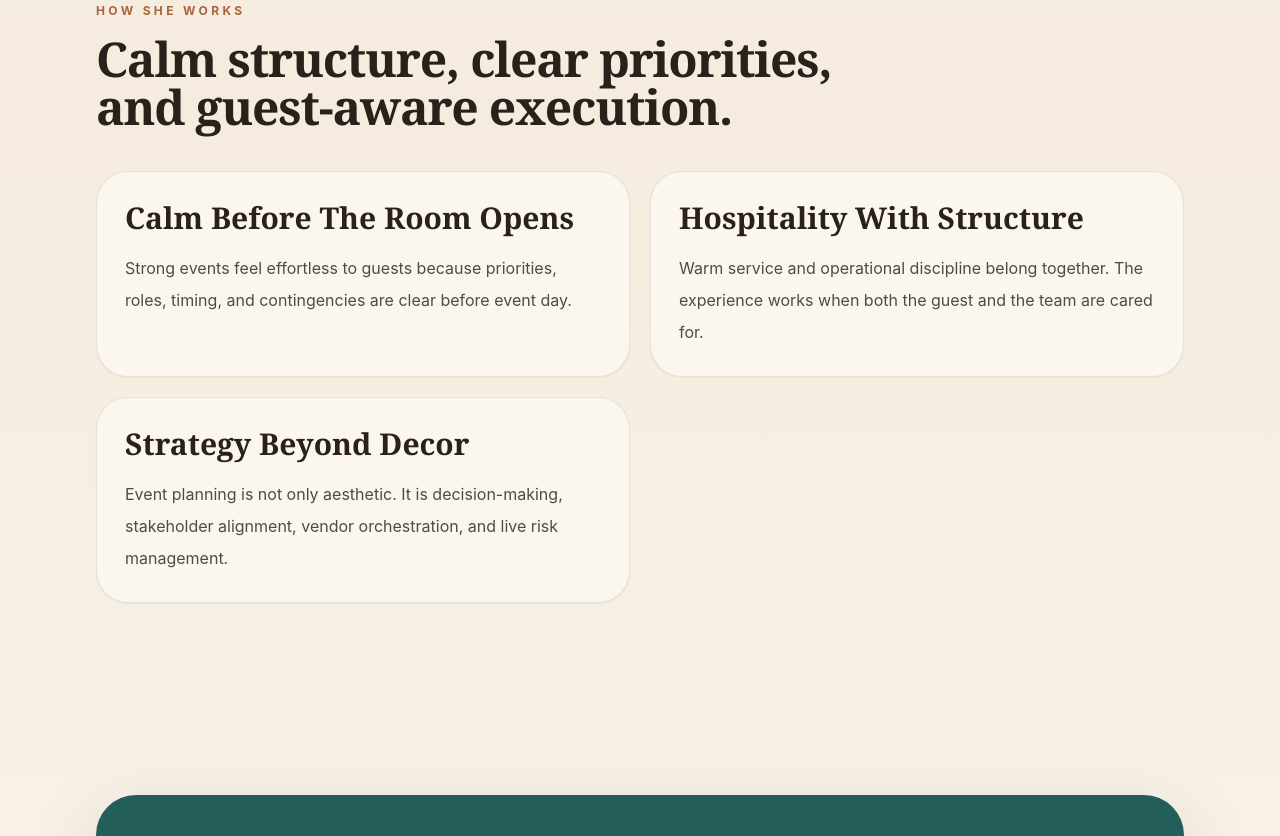
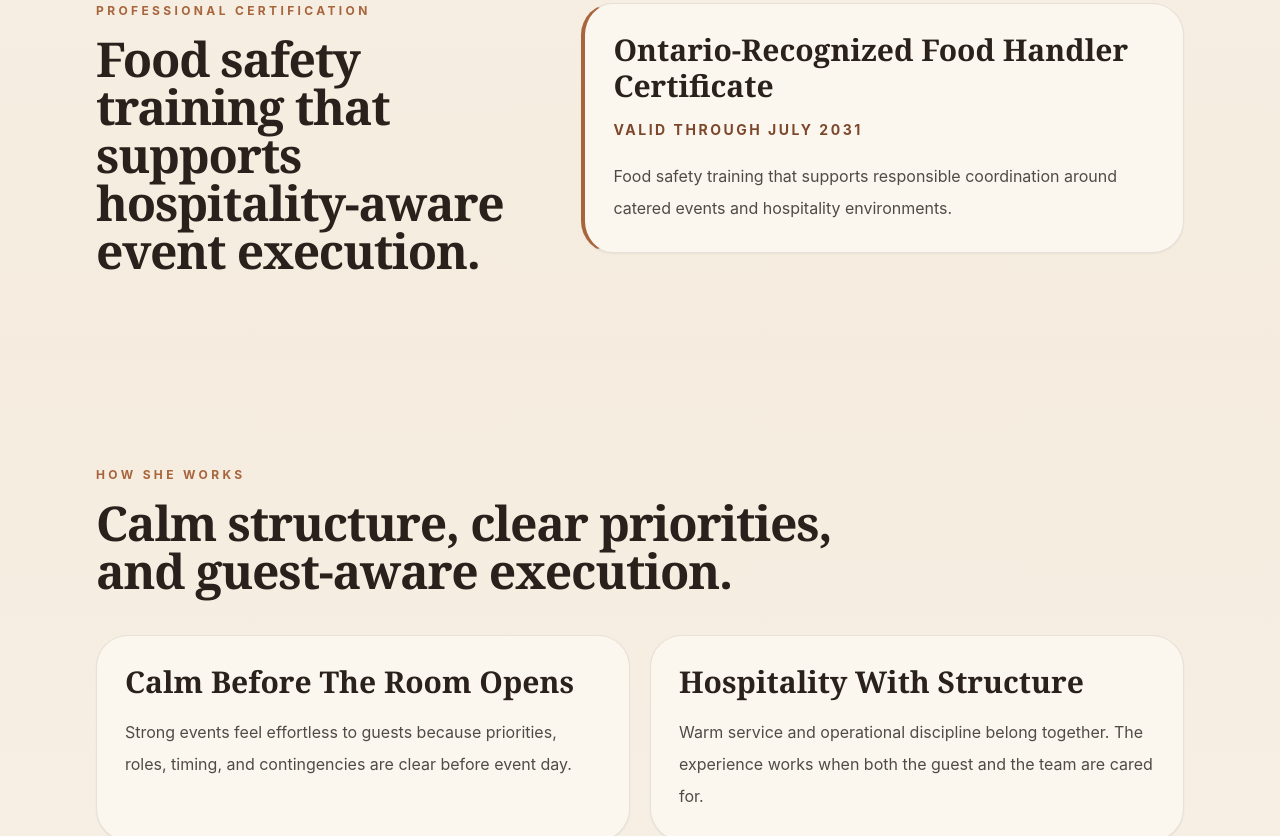
Before and after one commit to proviainc/mahnazalikhani-site, a Next.js app: page /about in a window 1280 px wide. Shown: the part 1720-2556 px from the top of the page. Built offline with nearby package versions, Linux system fonts and the light colour scheme.

Commit message:
Add food handler certification

```diff
--- a/app/about/page.tsx
+++ b/app/about/page.tsx
@@ -2,7 +2,7 @@ import { PageShell } from '../../components/page-shell';
 import { CardGrid, CTASection, PageHero, SectionIntro } from '../../components/sections';
 import { BreadcrumbJsonLd } from '../../components/structured-data';
 import { pageMetadata } from '../../lib/metadata';
-import { philosophy } from '../../lib/site-data';
+import { philosophy, professionalCertification } from '../../lib/site-data';
 
 export const metadata = pageMetadata({
   title: 'About Mahnaz Alikhani | Senior Event Planner And Strategist',
@@ -42,6 +42,27 @@ export default function AboutPage() {
         </div>
       </section>
       <section className="section-shell">
+        <div className="grid gap-10 lg:grid-cols-[0.85fr_1.15fr] lg:items-start">
+          <SectionIntro
+            eyebrow="Professional Certification"
+            title="Food safety training that supports hospitality-aware event execution."
+          />
+          <article className="card border-l-4 border-l-copper bg-warmIvory">
+            <h3 className="font-display text-3xl font-semibold text-espresso">
+              {professionalCertification.title}
+            </h3>
+            <p className="mt-4 text-sm font-bold uppercase tracking-[0.18em] text-copperDark">
+              <time dateTime={professionalCertification.expiresOn}>
+                Valid through {professionalCertification.validThrough}
+              </time>
+            </p>
+            <p className="mt-5 text-base leading-8 text-muted">
+              {professionalCertification.description}
+            </p>
+          </article>
+        </div>
+      </section>
+      <section className="section-shell">
         <SectionIntro eyebrow="How She Works" title="Calm structure, clear priorities, and guest-aware execution." />
         <CardGrid items={philosophy} />
       </section>
--- a/lib/site-data.ts
+++ b/lib/site-data.ts
@@ -44,6 +44,14 @@ export const philosophy = [
       'Event planning is not only aesthetic. It is decision-making, stakeholder alignment, vendor orchestration, and live risk management.',
   },
 ] as const;
+
+export const professionalCertification = {
+  title: 'Ontario-Recognized Food Handler Certificate',
+  validThrough: 'July 2031',
+  expiresOn: '2031-07-14',
+  description:
+    'Food safety training that supports responsible coordination around catered events and hospitality environments.',
+} as const;
 
 /**
  * LinkedIn-sourced project chapters; voice matches Stage 06 authenticity (specific, no hype).
```
